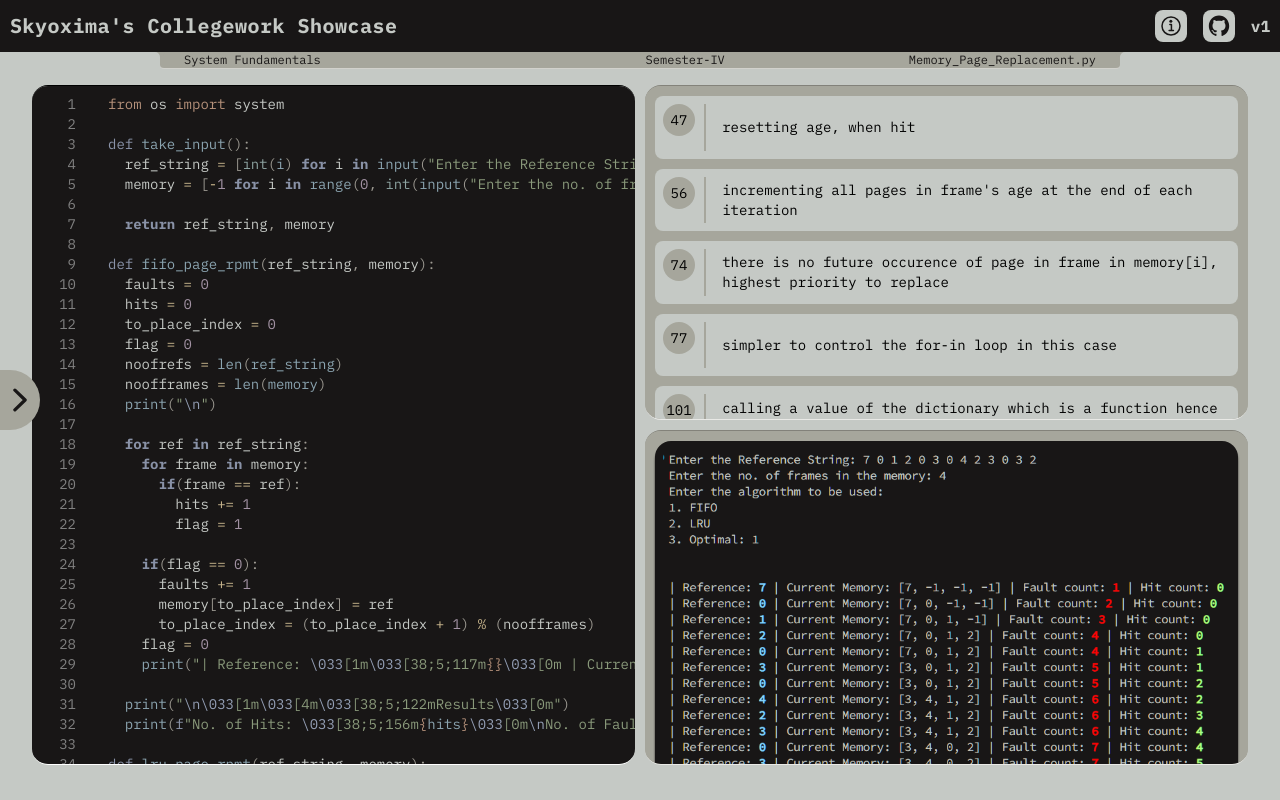
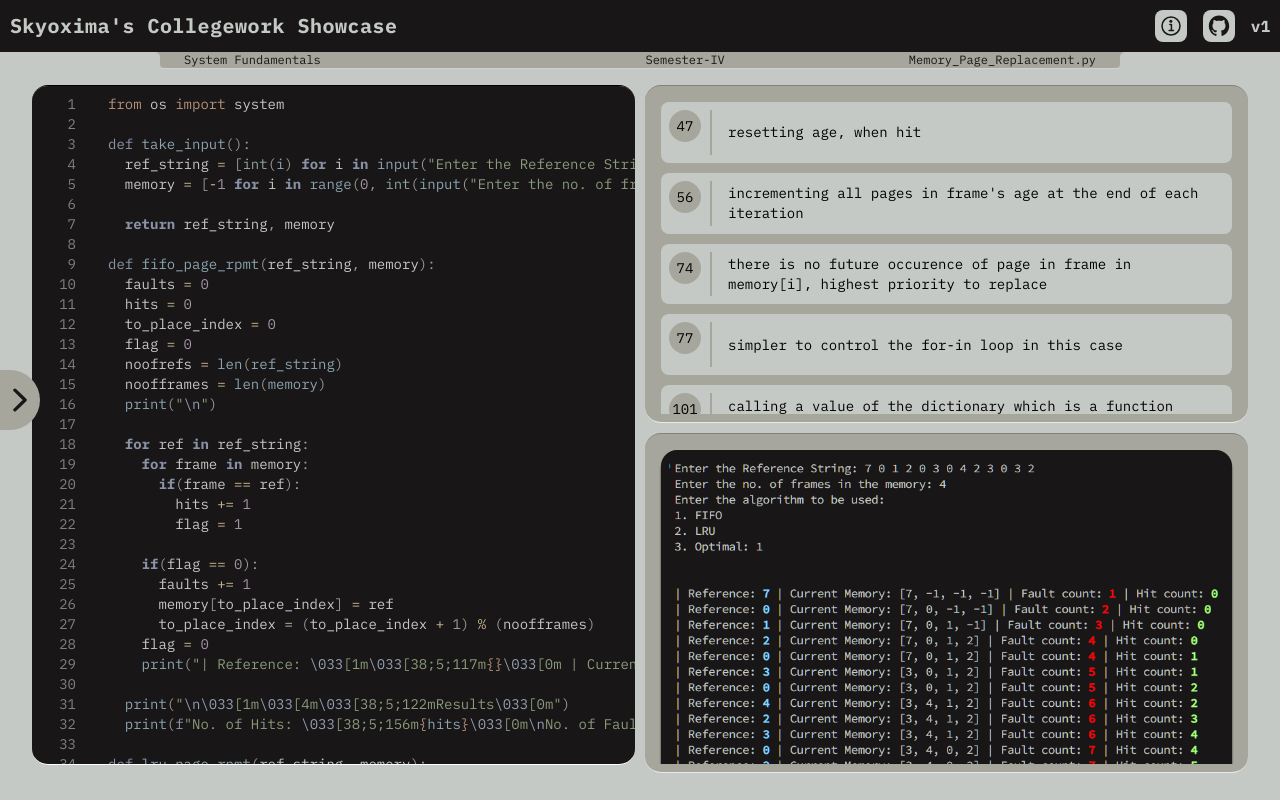
Before and after one commit to Skyoxima/collegework-shwcs, a Svelte app: page / in a window 1280 px wide. Built offline with nearby package versions, Linux system fonts and the light colour scheme.

Commit message:
OutputBlock and CommentBlock Scrollbar improved

```diff
--- a/src/app.css
+++ b/src/app.css
@@ -26,6 +26,7 @@
     background-color: transparent;
   }
 
+  /* width and height both are specified for vertical and horizontal scrollbars respectively, only the relevant property is used for the type of scrollbar */
   .custom-scrollbar::-webkit-scrollbar {
     width: 0.25rem;
     height: 0.25rem;
@@ -38,7 +39,7 @@
     border-radius: 4px;
   }
   .custom-scrollbar::-webkit-scrollbar-button:single-button {
-    background: color-mix(in srgb, var(--color-kwdr-bg) 50%, transparent);
+    /* background: color-mix(in srgb, var(--color-kwdr-bg) 50%, transparent); */
     border-radius: 4px;
     cursor: pointer;
   }
--- a/src/lib/CommentBlock.svelte
+++ b/src/lib/CommentBlock.svelte
@@ -4,11 +4,13 @@
 </script>
 
 <article
-  class="w-full h-1/2 flex flex-col p-2.5 gap-2.5 overflow-y-auto rounded-2xl bg-kwdr-fg--muted border-y-1 border-t-kwdr-bg/25 border-b-white/75 custom-scrollbar"
+  class="w-full h-1/2 p-2 rounded-2xl bg-kwdr-fg--muted border-y-1 border-t-kwdr-bg/25 border-b-white/75"
 >
-  {#each Object.entries(currentProject.projectBody.comments) as [lineNo, comment]}
-    <Comment index={lineNo} {comment} />
-  {/each}
+  <div class="relative w-full h-full p-2 flex flex-col gap-2.5 overflow-y-auto custom-scrollbar">
+    {#each Object.entries(currentProject.projectBody.comments) as [lineNo, comment]}
+      <Comment index={lineNo} {comment} />
+    {/each}
+  </div>
 </article>
 
 <style>
--- a/src/lib/OutputBlock.svelte
+++ b/src/lib/OutputBlock.svelte
@@ -1,14 +1,15 @@
 <script lang="ts">
   import { currentProject } from "../state.svelte";
-  import ImageTile from "./OutputImageTile.svelte";
+  import OutputImageTile from "./OutputImageTile.svelte";
 </script>
 
 <article
-  class="h-1/2 p-2.5 gap-2.5 overflow-y-auto rounded-2xl bg-kwdr-fg--muted border-y-1 border-t-kwdr-bg/25 border-b-white/75 custom-scrollbar"
+  class="h-1/2 p-2 rounded-2xl bg-kwdr-fg--muted border-y-1 border-t-kwdr-bg/25 border-b-white/75"
+
 >
-  <div class="flex flex-col gap-2.5">
+  <div class="relative w-full h-full p-2 flex flex-col gap-2.5 overflow-y-auto custom-scrollbar">
     {#each currentProject.projectBody.OP_ss_srcs as item}
-      <ImageTile src={item} />
+      <OutputImageTile src={item} />
     {/each}
   </div>
 </article>
--- a/src/lib/OutputImageTile.svelte
+++ b/src/lib/OutputImageTile.svelte
@@ -8,7 +8,7 @@
 </script>
 
 <article class="w-fit p-2 bg-kwdr-bg rounded-2xl">
-  <img {src} alt={processAlt(src)} class="rounded-lg" />
+  <img {src} alt={processAlt(src)} title={processAlt(src)} class="" />
 </article>
 
 <style>
```
